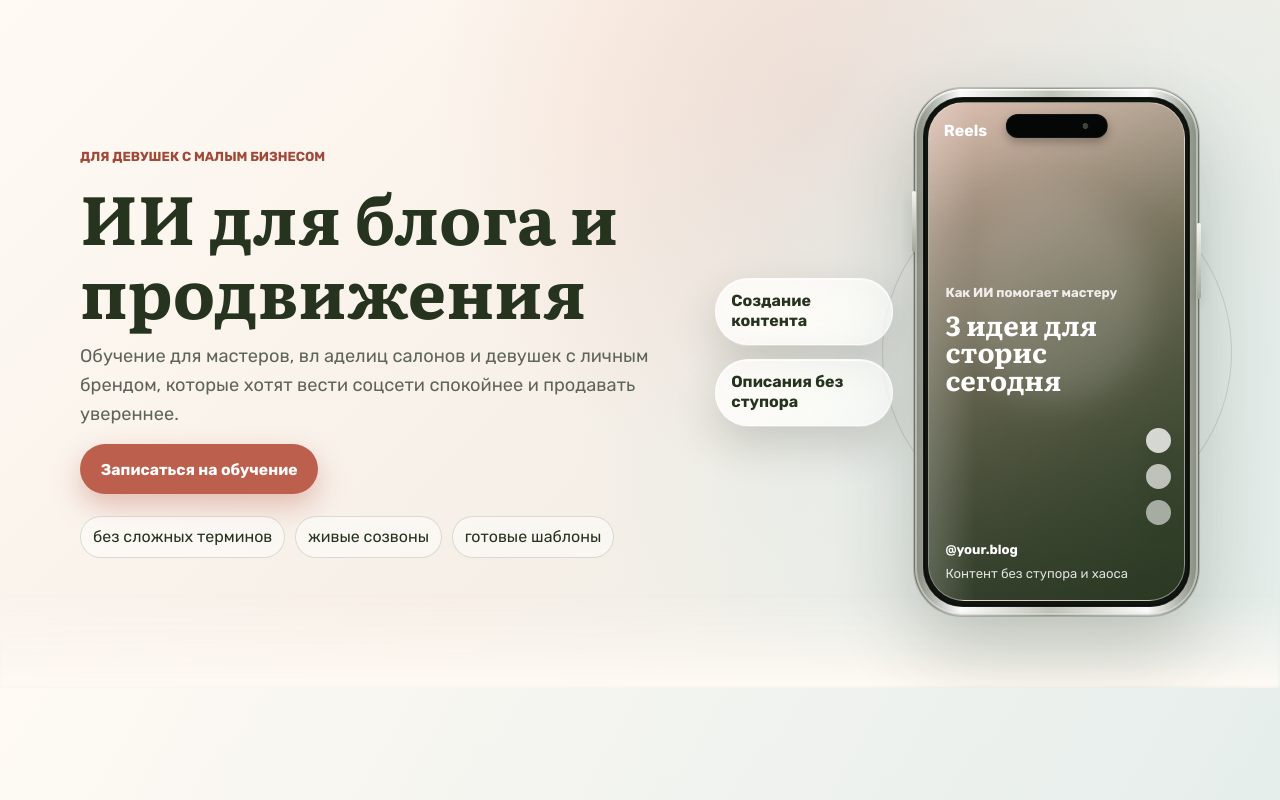
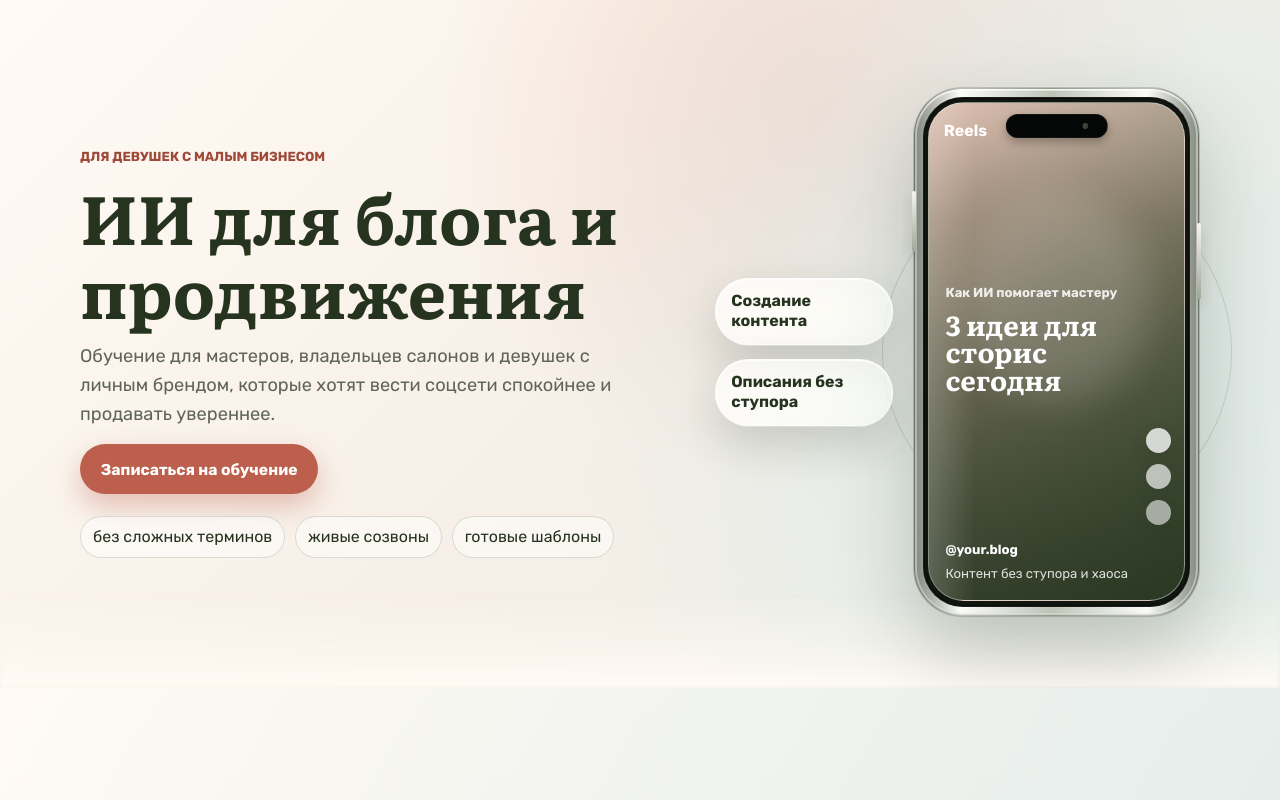
Before and after one commit to KewyLee/ai_kurse, a plain HTML site: page index.html in a window 1280 px wide. Shown: the top 800 px of the page. Drawn offline with Linux system fonts and the light colour scheme.

Commit message:
content: update landing copy

```diff
--- a/index.html
+++ b/index.html
@@ -140,7 +140,7 @@
             <p class="eyebrow">Для девушек с малым бизнесом</p>
             <h1>ИИ для блога и продвижения</h1>
             <p class="subtitle">
-              Обучение для мастеров, вл аделиц салонов и девушек с личным
+              Обучение для мастеров, владельцев салонов и девушек с личным
               брендом, которые хотят вести соцсети спокойнее и продавать
               увереннее.
             </p>
```
